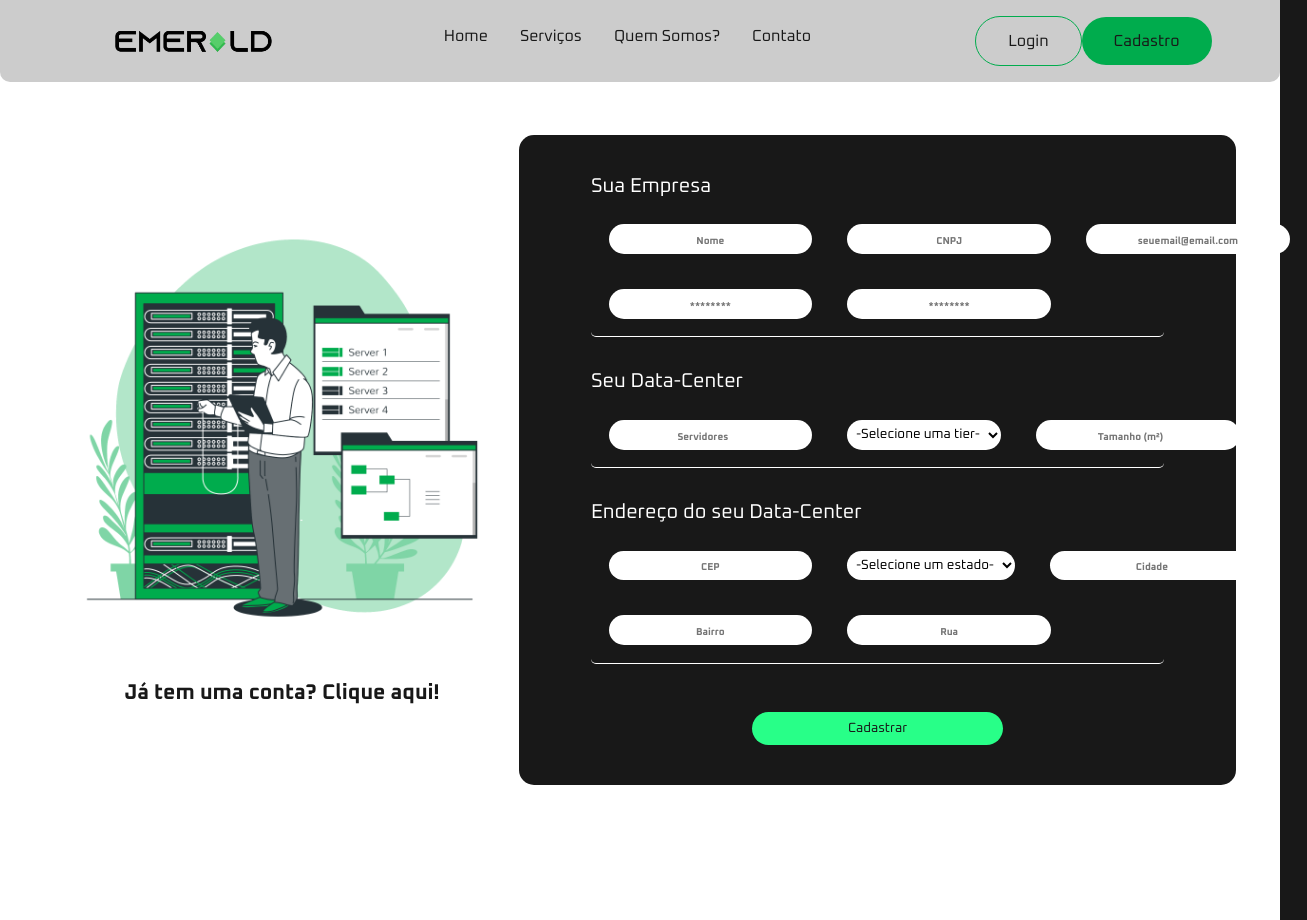
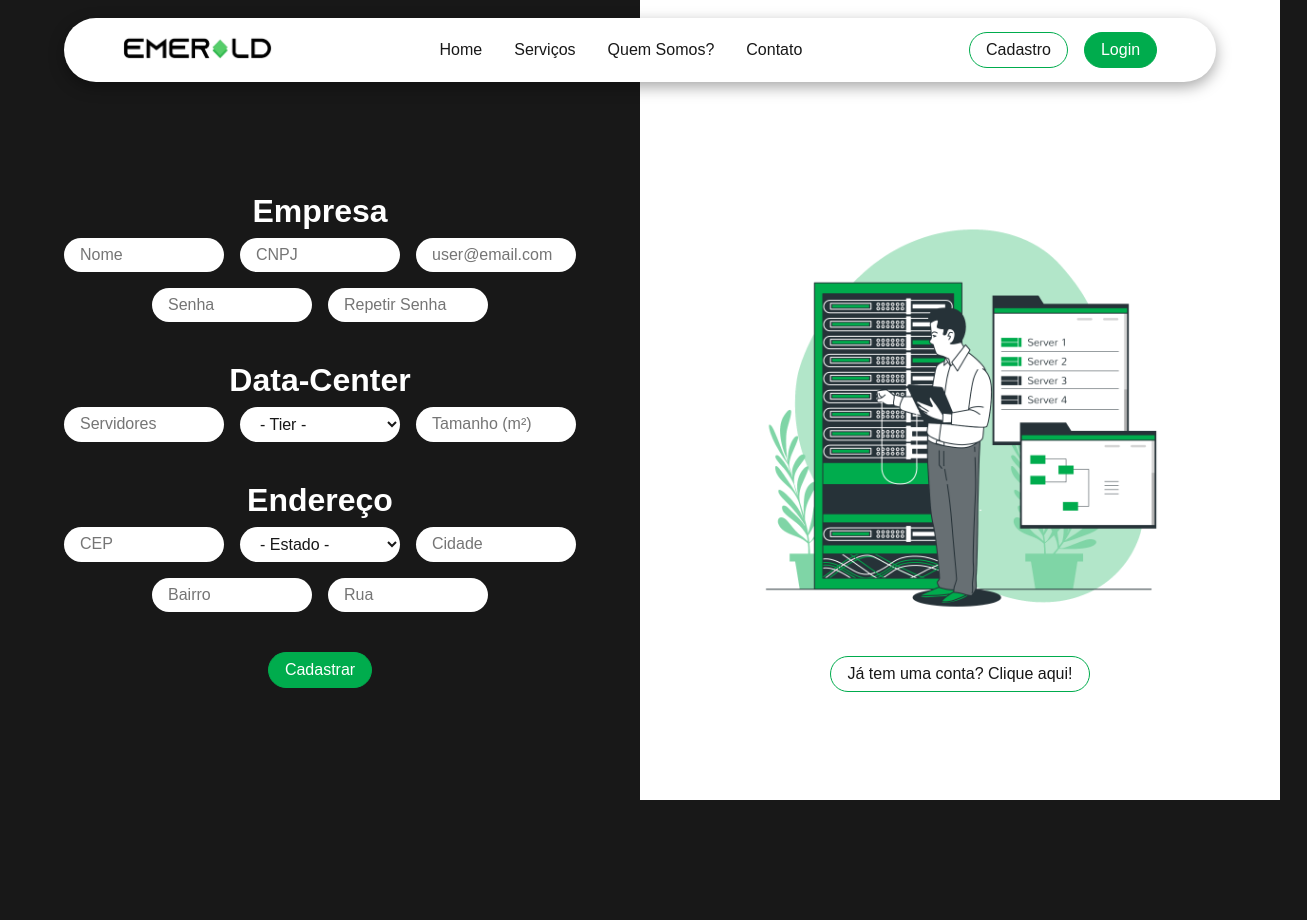
Before and after one commit to Emerald-Corporate/Emerald-Website, a website: page public/cadastro.html in a window 1280 px wide. Shown: the whole page, 1307 px wide, since content can reach past the window. After the commit the page ends 800 px from the top, so only its background shows below. Drawn offline with Linux system fonts and the light colour scheme.

Commit message:
style: organizing the signup screen code, removing redundancies, and optimizing

```diff
--- a/public/CSS/cadastro.css
+++ b/public/CSS/cadastro.css
@@ -1,272 +1,36 @@
-@import url("https://fonts.googleapis.com/css2?family=Oxanium:wght@200;300;400;500;600;700;800&display=swap");
-
-* {
-  margin: 0;
-  padding: 0;
-  box-sizing: border-box;
-  font-family: "Oxanium", sans-serif;
+main {
+  height: 100vh;
+  display: flex;
+  align-items: center;
 }
 
-html {
-  scroll-behavior: smooth;
-}
-
-::-webkit-scrollbar {
-  width: 10px;
-}
-
-::-webkit-scrollbar-track {
-  background-color: #181818;
-}
-
-::-webkit-scrollbar-thumb {
-  background-color: #00ac4d;
-}
-
-.header {
-  background-color: #cccccc;
-  display: flex;
-  justify-content: space-evenly;
-  align-items: center;
-  padding: 12px;
-  position: fixed;
-  width: 100%;
-  border-radius: 0 0 10px 10px;
-  z-index: 10000000;
-}
-
-a {
-  color: #181818;
-  text-align: center;
-  padding: 14px 16px;
-  text-decoration: none;
-  background-color: transparent;
+main form,
+main .banner {
+  width: 50%;
   display: flex;
   flex-direction: column;
   justify-content: center;
   align-items: center;
-  gap: 0.5rem;
 }
 
-.bar {
-  width: 0;
-  height: 2px;
-  background-color: #00ac4d;
-  transition: 0.2s ease;
+main form {
+  padding-top: 5rem;
+  gap: 2.5rem;
 }
 
-a:hover .bar {
-  width: 60%;
+main form fieldset .input_group {
+  width: 100%;
+  display: flex;
+  justify-content: center;
+  gap: 1rem;
 }
 
-.logo {
-  width: 20%;
-  display: flex;
-  align-items: center;
-  justify-content: center;
+main .banner {
+  background-color: #fff;
+  height: 100%;
+  padding-top: 4.5rem;
 }
 
-.nav_home {
-  width: 40%;
-  display: flex;
-  justify-content: center;
-  align-items: center;
-}
-
-ul {
-  display: flex;
-  flex-direction: row;
-  list-style-type: none;
-  overflow: hidden;
-}
-
-.log_cad {
-  list-style: none;
-  width: 22%;
-  display: flex;
-  justify-content: space-between;
-  align-items: center;
-}
-
-.botao_log {
-  background-color: transparent;
-  border: 1px solid #00ac4d;
-  margin-left: 40px;
-  padding: 0 1rem 0 1rem;
-  border-radius: 40px;
-}
-
-.botao_log:hover {
-  background-color: #00ac4d;
-  border: 1px solid #00ac4d;
-  margin-left: 40px;
-  padding: 0 1rem 0 1rem;
-}
-
-.botao_cad {
-  background: #00ac4d;
-  border-radius: 40px;
-  padding: 0 1rem 0 1rem;
-  transform: scale(1);
-  transition: all 0.5s;
-}
-
-.botao_cad:hover {
-  transform: scale(1.1);
-  transition: all 0.5s;
-}
-
-.cadastro {
-  background-color: #ffffff;
-  display: flex;
-  flex-direction: column;
-  align-items: center;
-  justify-content: center;
-  padding: 10rem 0;
-}
-
-.box_form {
-  width: 90%;
-  display: flex;
-  justify-content: center;
-  align-items: center;
-  height: 600px;
-}
-
-.caixa_forms {
-  background-color: #181818;
-  display: flex;
-  flex-direction: column;
-  justify-content: center;
-  align-items: center;
-  width: 70%;
-  height: 650px;
-  border-radius: 15px;
-  gap: 2rem;
-  padding-top: 3rem;
-}
-
-.forms {
-  color: #ffffff;
-  width: 80%;
-  display: flex;
-  flex-direction: column;
-  justify-content: center;
-  align-items: flex-start;
-  border-radius: 5px;
-  border-bottom: 1px solid #ffffff;
-}
-
-.forms h1 {
-  font-size: 20px;
-  font-weight: 400;
-  color: #ffffff;
-  margin-bottom: 0.5rem;
-}
-
-input,
-select,
-button {
-  background-color: #ffffff;
-  border: none;
-  padding: 0.3rem;
-  margin: 1.1rem;
-  border-radius: 50px;
-  transition: 0.4s ease;
-  text-align: center;
-}
-
-select {
-  text-align: left;
-}
-
-select:focus {
-  background-color: #28ff88;
-  outline: 1px solid #00ac4d;
-}
-
-input::placeholder {
-  font-size: 10px;
-  font-weight: 700;
-}
-
-input:focus {
-  background-color: #28ff88;
-  outline: 1px solid #00ac4d;
-}
-
-button {
-  margin-top: 1rem;
-  background-color: #28ff88;
-  color: #181818;
-  padding: 0.5rem;
-  width: 35%;
-}
-
-button:hover {
-  background-color: #00ac4d;
-  cursor: pointer;
-}
-
-.cl_input {
-  display: flex;
-}
-
-.alerta_erro {
-  display: flex;
-  justify-content: flex-end;
-}
-
-.card_erro {
-  display: none;
-  background-color: #fff;
-  color: black;
-  width: 230px;
-  position: fixed;
-  border-radius: 4px;
-  border: #00ac4d 3px solid;
-  padding: 10px;
-  margin-right: 10%;
-}
-
-.card_erro #mensagem_erro {
-  font-weight: 500;
-  font-size: 20px;
-}
-
-.formulario .tipo_campo {
-  font-size: 20px;
-  font-weight: 600 !important;
-}
-
-.loading-div {
-  width: 50px;
-  margin: auto;
-  display: none;
-}
-
-.loading-div img {
-  height: 50px;
-  width: 50px;
-}
-
-.esquerda {
-  display: flex;
-  flex-direction: column;
-}
-
-.fazerlogin {
-  border: 0;
-  color: #181818;
-  font-size: 13px;
-  font-weight: bold;
-  cursor: pointer;
-  display: flex;
-  text-align: center;
-  justify-content: center;
-  font-size: 16pt;
-}
-
-.imagemcadastro {
+main .banner img {
   width: 475px;
 }
--- a/public/CSS/reset.css
+++ b/public/CSS/reset.css
@@ -42,7 +42,27 @@ a {
   cursor: pointer;
 }
 
-input {
+fieldset {
+  border: none;
+  width: 100%;
+  height: 33%;
+  display: flex;
+  flex-direction: column;
+  justify-content: center;
+  align-items: center;
+  gap: 1rem;
+}
+
+fieldset legend {
+  text-align: center;
+  font-size: 2rem;
+  font-weight: 700;
+  margin-bottom: .5rem;
+}
+
+input,
+select {
+  width: 25%;
   color: #181818;
   font-size: 1rem;
   background-color: #ffffff;
@@ -53,7 +73,12 @@ input {
   padding: 0.5rem 1rem;
 }
 
-input:focus {
+input:focus,
+input:active,
+input:not(:placeholder-shown),
+select:focus,
+select:active,
+.select-active {
   outline: 2px solid #00ac4d;
 }
 
--- a/public/cadastro.html
+++ b/public/cadastro.html
@@ -5,150 +5,101 @@
     <meta http-equiv="X-UA-Compatible" content="IE=edge" />
     <meta name="viewport" content="width=device-width, initial-scale=1.0" />
     <link rel="shortcut icon" href="assets/favicon.png" type="image/x-icon" />
-    <link rel="stylesheet" href="css/reset.css">
+    <title>Emerald</title>
+    <link rel="stylesheet" href="css/reset.css" />
     <link rel="stylesheet" href="css/cadastro.css" />
-    <title>Emerald</title>
   </head>
 
   <body>
-    <!-- Navbar-->
-    <div class="header">
-      <div class="logo">
-        <a href="index.html"
-          ><img src="assets/emerald_logo.png" width="160"
-        /></a>
-      </div>
-
-      <div class="nav_home">
-        <ul>
-          <li>
-            <a href="index.html"
-              >Home
-              <div class="bar"></div
-            ></a>
-          </li>
-          <li>
-            <a href="index.html#serv"
-              >Serviços
-              <div class="bar"></div
-            ></a>
-          </li>
-          <li>
-            <a href="index.html#quemsomos"
-              >Quem Somos?
-              <div class="bar"></div
-            ></a>
-          </li>
-          <li>
-            <a href="index.html#contato"
-              >Contato
-              <div class="bar"></div
-            ></a>
-          </li>
-        </ul>
-      </div>
-
-      <div class="log_cad">
-        <li class="botao_log"><a href="login.html">Login</a></li>
-        <li class="botao_cad"><a href="cadastro.html">Cadastro</a></li>
-      </div>
-    </div>
-
-    <!-- Tela de Cadastro -->
-    <div class="cadastro">
+    <!-- Modais -->
     <div class="alerta_erro">
       <div class="card_erro" id="cardErro">
         <span id="mensagem_erro"></span>
       </div>
     </div>
-      <div class="box_form">
-        <div class="esquerda">
-          <img src="assets/cadastro/server.png" alt="" class="imagemcadastro" />
-          <a class="fazerlogin" href="login.html">
-            Já tem uma conta? Clique aqui!
-            <div class="bar"></div
-          ></a>
+
+    <div id="div_aguardar" class="loading-div">
+      <img src="assets/loading.gif" id="loading-gif" width="100px" />
     </div>
 
-        <div class="caixa_forms">
-          <div class="forms">
-            <h1>Sua Empresa</h1>
-            <div class="cl_input">
-              <input
-                class="cl_nome"
-                type="text"
-                placeholder="Nome"
-                id="in_nome"
-              />
-              <input
-                class="cl_cnpj"
-                maxlength="14"
-                type="text"
-                placeholder="CNPJ"
-                id="in_cnpj"
-              />
-              <input
-                class="cl_email"
-                type="mail"
-                placeholder="seuemail@email.com"
-                id="in_email"
-              />
-            </div>
+    <div id="div_erros_login"></div>
 
-            <div class="cl_input">
-              <input
-                class="cl_senha"
-                type="password"
-                placeholder="********"
-                id="in_senha"
-              />
-              <input
-                class="cl_confirmacao"
-                type="password"
-                placeholder="********"
-                id="in_confirmacao"
-              />
+    <!-- Navbar-->
+    <header>
+      <div class="navbar-container">
+        <a href="index.html#hero">
+          <img src="assets/emerald_logo.png" alt="Logo da Emerald" />
+        </a>
+
+        <nav>
+          <a href="index.html#hero">
+            Home
+            <div class="bar"></div>
+          </a>
+          <a href="index.html#service">
+            Serviços
+            <div class="bar"></div>
+          </a>
+          <a href="index.html#corporate">
+            Quem Somos?
+            <div class="bar"></div>
+          </a>
+          <a href="index.html#contato">
+            Contato
+            <div class="bar"></div>
+          </a>
+        </nav>
+
+        <div class="connection">
+          <a class="simple-button" href="cadastro.html">Cadastro</a>
+          <a class="expand-button" href="login.html">Login</a>
         </div>
       </div>
+    </header>
 
-          <div class="forms">
-            <h1>Seu Data-Center</h1>
-            <div class="cl_input">
-              <input
-                class="cl_server"
-                type="number"
-                placeholder="Servidores"
-                id="in_server"
-              />
+    <!-- Cadastro -->
+    <main>
+      <form>
+        <fieldset>
+          <legend>Empresa</legend>
+          <div class="input_group">
+            <input type="text" placeholder="Nome" id="in_nome" />
+            <input type="text" placeholder="CNPJ" id="in_cnpj" maxlength="14" />
+            <input type="mail" placeholder="user@email.com" id="in_email" />
+          </div>
+          <div class="input_group">
+            <input type="password" placeholder="Senha" id="in_senha" />
+            <input type="password" placeholder="Repetir Senha" id="in_confirmacao" />
+          </div>
+        </fieldset>
+
+        <fieldset>
+          <legend>Data-Center</legend>
+          <div class="input_group">
+            <input type="number" placeholder="Servidores" id="in_server" />
             <select id="sel_center">
-                <option value="">-Selecione uma tier-</option>
+              <option value="">- Tier -</option>
               <option value="1">1</option>
               <option value="2">2</option>
               <option value="3">3</option>
               <option value="4">4</option>
             </select>
+            <input type="number" placeholder="Tamanho (m²)" id="in_tamanho" />
+          </div>
+        </fieldset>
+
+        <fieldset>
+          <legend>Endereço</legend>
+          <div class="input_group">
             <input
-                class="cl_tamanho"
-                type="number"
-                placeholder="Tamanho (m²)"
-                id="in_tamanho"
-              />
-            </div>
-          </div>
-
-          <div class="forms">
-            <h1>Endereço do seu Data-Center</h1>
-            <div class="cl_input">
-              <input
-                class="cl_cep"
               maxlength="8"
               type="text"
               placeholder="CEP"
               id="in_cep"
               onblur="pesquisacep(this.value);"
             />
-              <select class="cl_estado" id="in_uf">
-                <option value="">-Selecione um estado-</option>
+            <select id="in_uf">
+              <option value="">- Estado -</option>
               <option value="AC">AC</option>
               <option value="AL">AL</option>
               <option value="AP">AP</option>
@@ -177,35 +128,27 @@
               <option value="SE">SE</option>
               <option value="TO">TO</option>
             </select>
-              <input
-                class="cl_cidade"
-                type="text"
-                placeholder="Cidade"
-                id="in_cidade"
+            <input type="text" placeholder="Cidade" id="in_cidade" />
+          </div>
+          <div class="input_group">
+            <input type="text" placeholder="Bairro" id="in_bairro" />
+            <input type="text" placeholder="Rua" id="in_rua" />
+          </div>
+        </fieldset>
+
+        <a class="expand-button" onclick="cadastrar()">Cadastrar</a>
+      </form>
+
+      <section class="banner">
+        <img
+          src="assets/cadastro.png"
+          alt="Imagem ilustrativa de um homem conectando computadores"
         />
-            </div>
-
-            <div class="cl_input">
-              <input
-                class="cl_bairro"
-                type="text"
-                placeholder="Bairro"
-                id="in_bairro"
-              />
-              <input class="cl_rua" type="text" placeholder="Rua" id="in_rua" />
-            </div>
-          </div>
-
-          <button class="btn" onclick="cadastrar()">Cadastrar</button>
-
-          <div id="div_aguardar" class="loading-div">
-            <img src="assets/loading.gif" id="loading-gif" width="100px" />
-          </div>
-
-          <div id="div_erros_login"></div>
-        </div>
-      </div>
-    </div>
+        <a class="simple-button" href="login.html">
+          Já tem uma conta? Clique aqui!
+        </a>
+      </section>
+    </main>
 
     <script src="js/cadastro.js"></script>
   </body>
```
Also changed, not shown: public/CSS/login.css (+4 -5 lines), public/js/cadastro.js (+12 -3 lines), public/assets/cadastro.png (renamed from public/assets/cadastro/server.png). Lines whose indentation alone changed are shown as unchanged.
